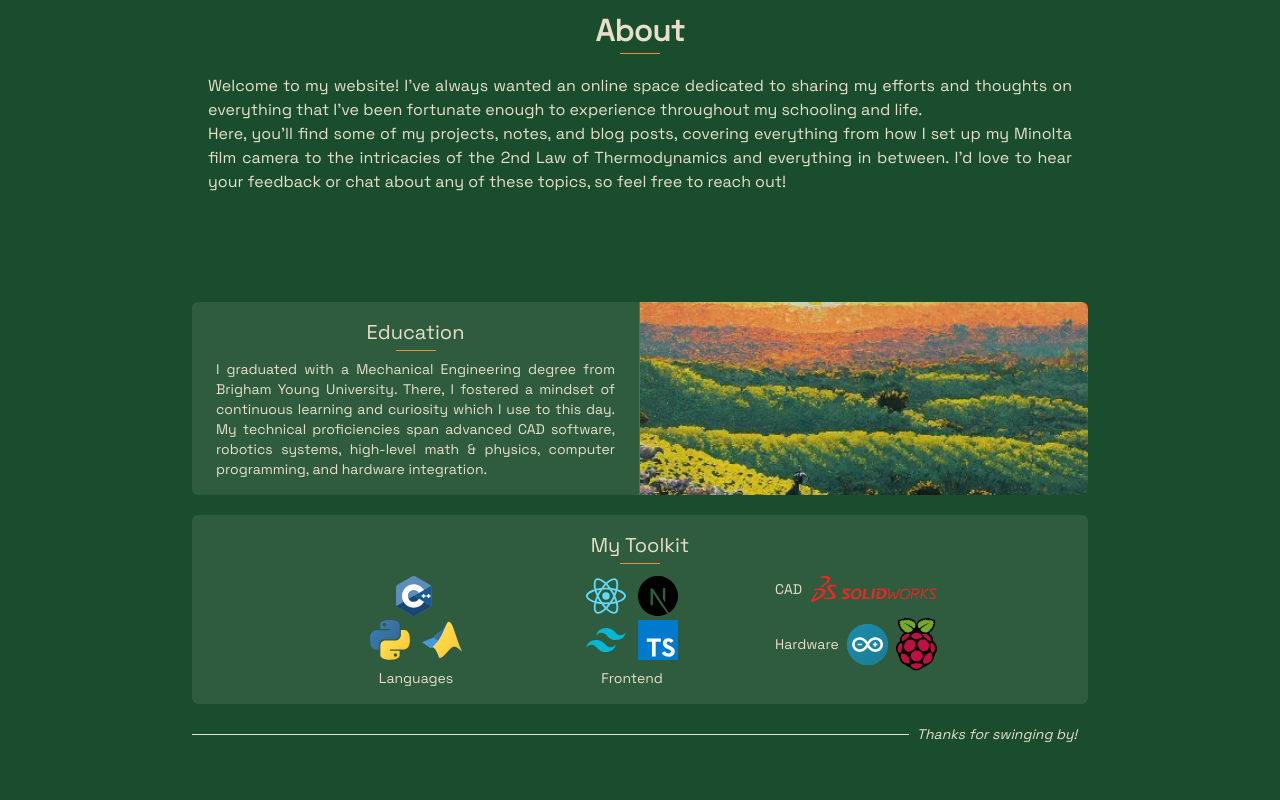
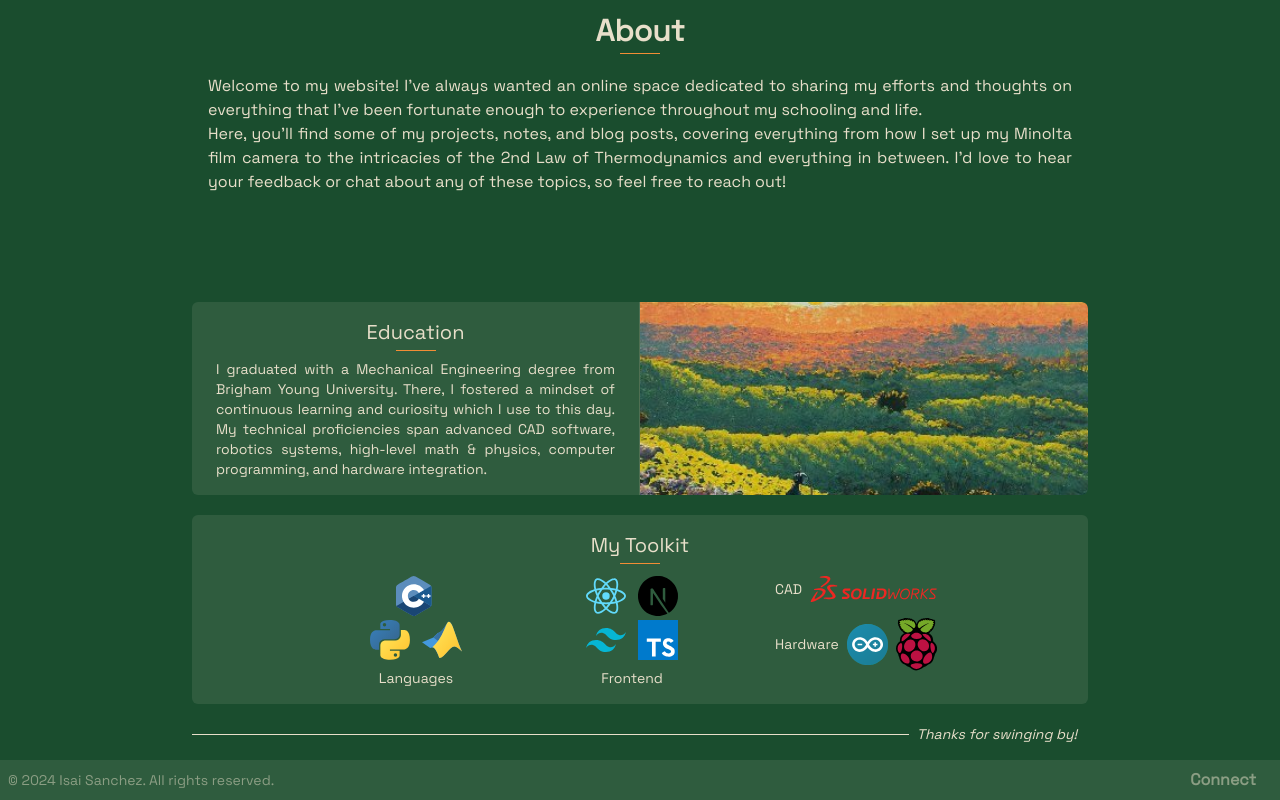
Before and after one commit to rahuljangirwork/rahuljangir.work, a Next.js app: page / in a window 1280 px wide. Shown: the part 419-1219 px from the top of the page. Before the commit the page ends 1171 px from the top, so only its background shows below. Built offline with nearby package versions, Linux system fonts and the light colour scheme.

Commit message:
added footer with copyright notice and connect button with mailto link

```diff
--- a/app/layout.tsx
+++ b/app/layout.tsx
@@ -2,6 +2,7 @@ import type { Metadata } from "next";
 import { space_grotesk } from "@/app/components/fonts";
 import "@/app/globals.css";
 import NavBar from "@/app/components/nav-bar";
+import { Toaster } from "@/app/components/ui/toaster";
 
 export const metadata: Metadata = {
   title: "Isai Portfolio",
@@ -20,6 +21,17 @@ export default function RootLayout({
       >
         <NavBar />
         <main className="min-h-screen">{children}</main>
+        <Toaster />
+        <footer className="flex justify-between items-center bg-palette-2 bg-opacity-10 text-palette-2 text-opacity-50 mt-4 p-2">
+          <div className="w-full md:w-1/3 mb-4 md:mb-0">
+            <p className="text-sm">
+              © 2024 Isai Sanchez. All rights reserved.
+            </p>
+          </div>
+          <h4 className="font-bold pr-4">
+            <a href="mailto:isaisanchezcc@gmail.com">Connect</a>
+          </h4>
+        </footer>
       </body>
     </html>
   );
```
